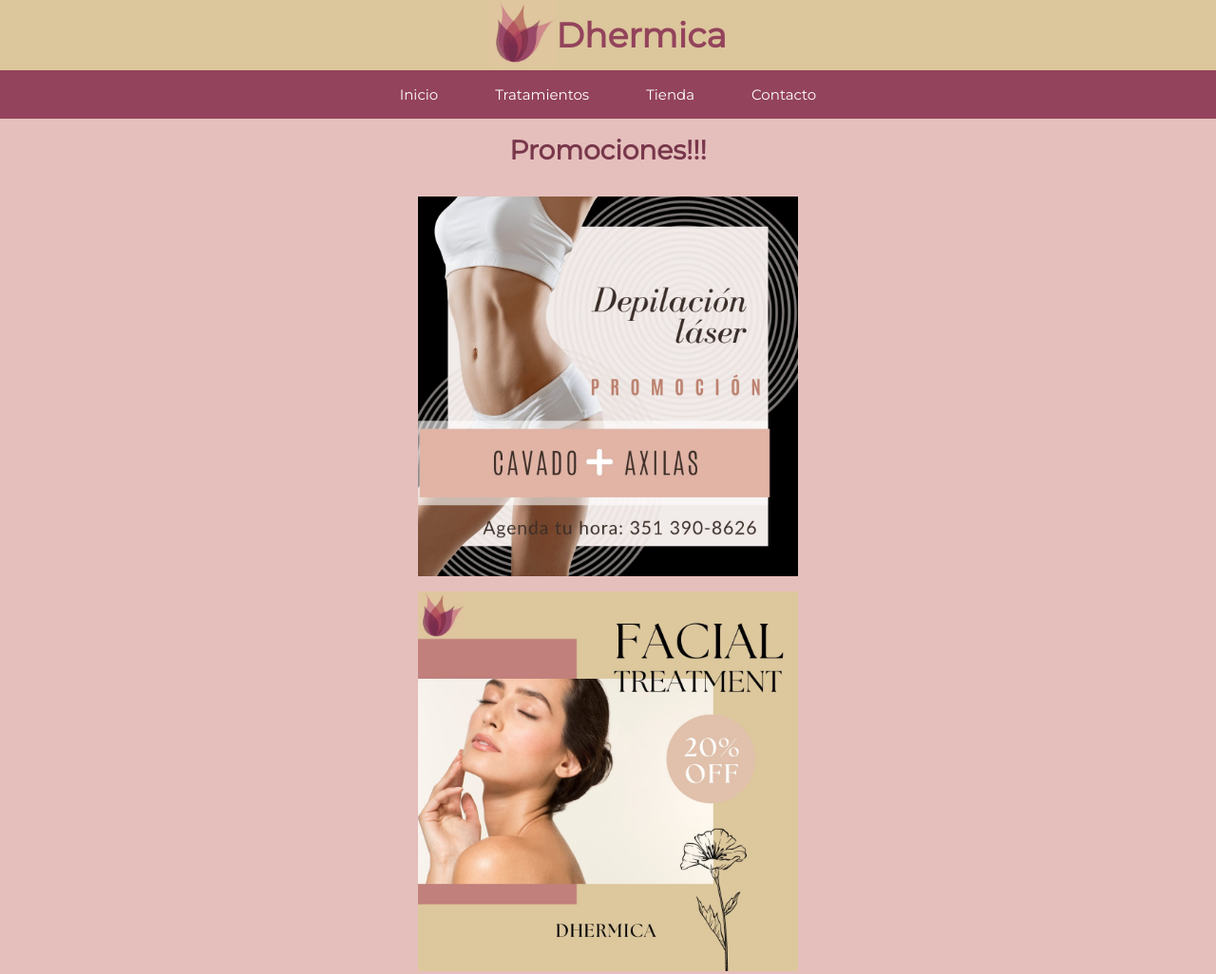
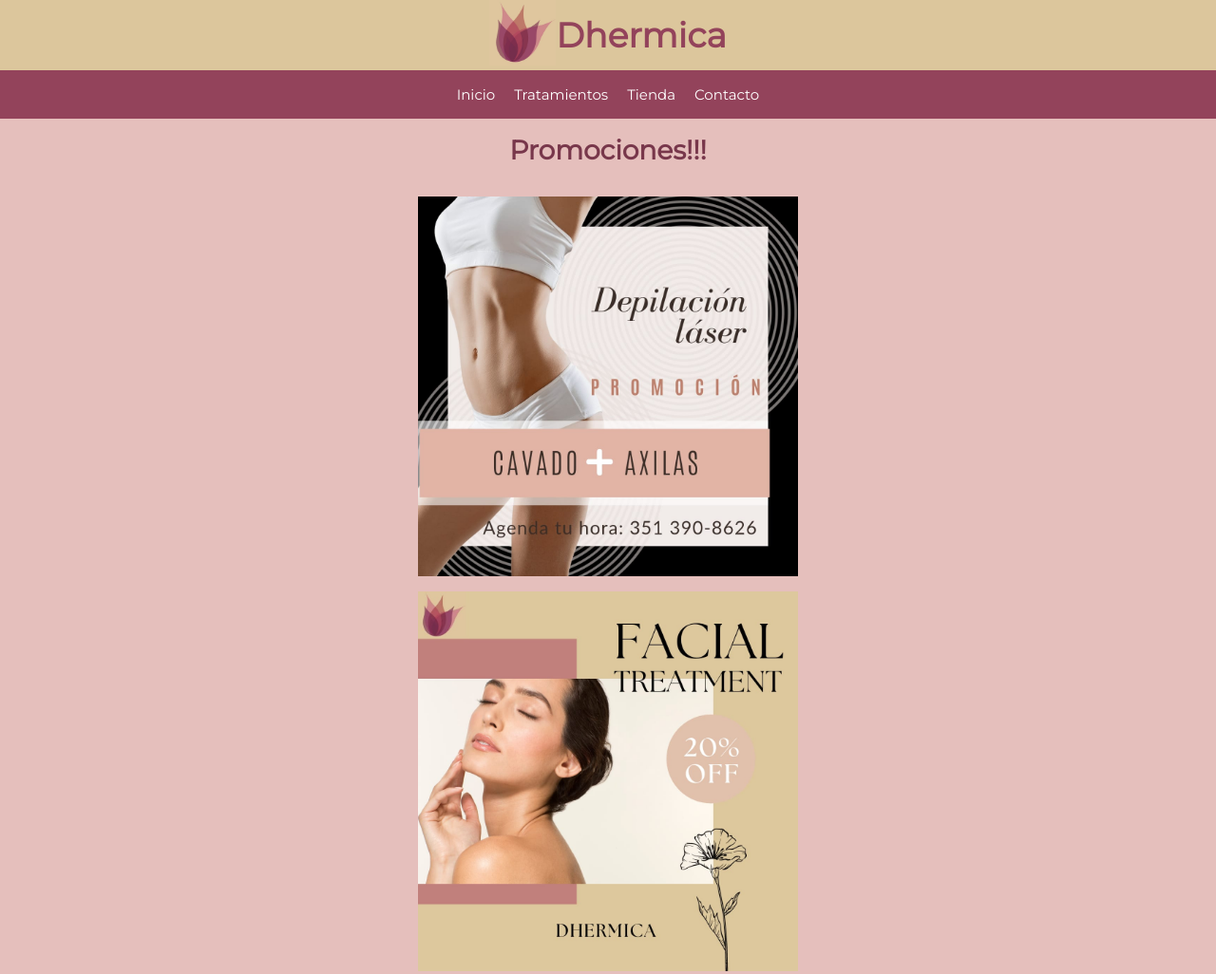
Before and after one commit to Marcosotola/dhermica.primera, a plain HTML site: page index.html in a window 1280 px wide. Shown: the top 1026 px of the page at 95% size. Drawn offline with Linux system fonts and the light colour scheme; a web font is replaced by a local one.

Commit message:
mejora nav movil first

```diff
--- a/estilos.css
+++ b/estilos.css
@@ -29,7 +29,7 @@
 
 .navBar a {
     color: white;
-    padding: 0 30px;
+    padding: 0 10px;
 }
 
 .navBar a:hover {
@@ -67,7 +67,7 @@
     justify-content: center;
     gap: 1rem;
 }
-.footerIndex a {
+.footerIndex a{
     color: white;
 }
 
```
